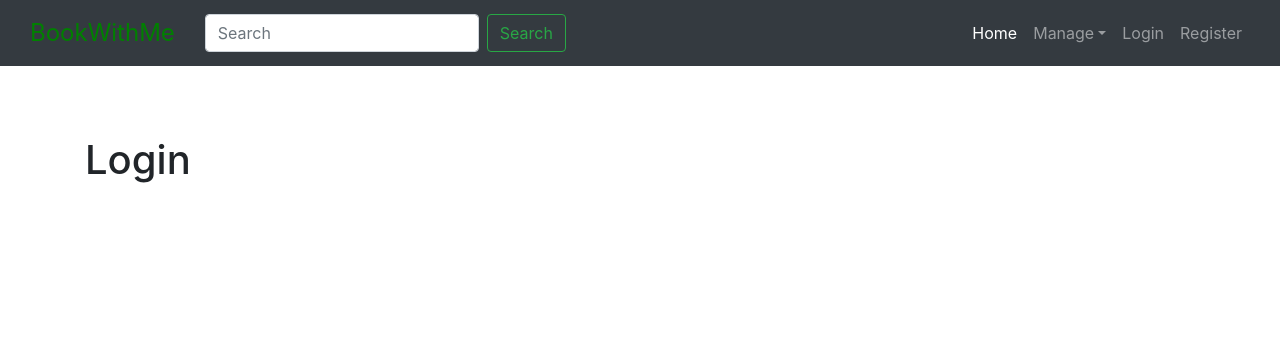
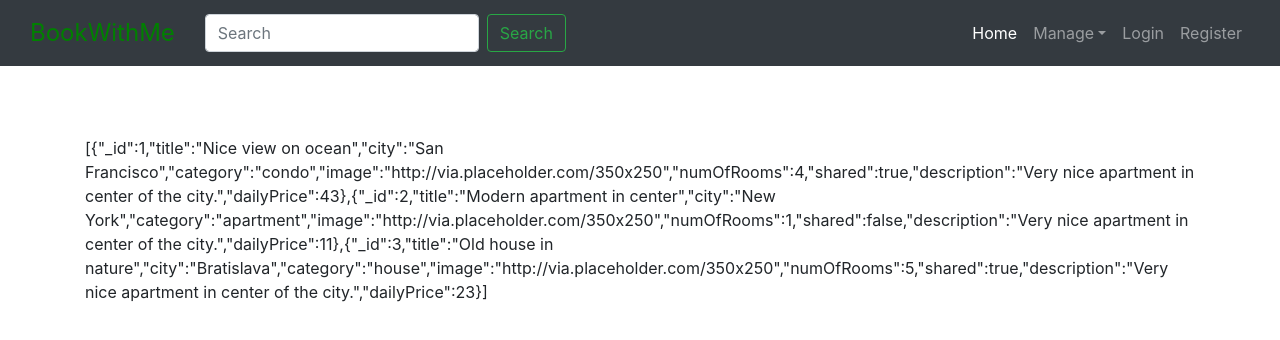
Before and after one commit to G3Kaliaperumal/ReactNodeAngularInDepthGuide, a React (Create React App) app in the folder react-application/: page /login in a window 1280 px wide. Shown: the top 340 px of the page. Built offline with nearby package versions, Linux system fonts and the light colour scheme.

Commit message:
Update Login.js

```diff
--- a/react-application/src/pages/Login.js
+++ b/react-application/src/pages/Login.js
@@ -1,11 +1,9 @@
 import React from 'react';
 
+import connect from '../store/connect';
+
 class Login extends React.Component {
-  render() {
-    return (
-      <h1>Login</h1>
-    )
-  }
+  render = () => <p>{JSON.stringify(this.props.rentals())}</p>
 }
 
-export default Login;
+export default connect(Login);
```
